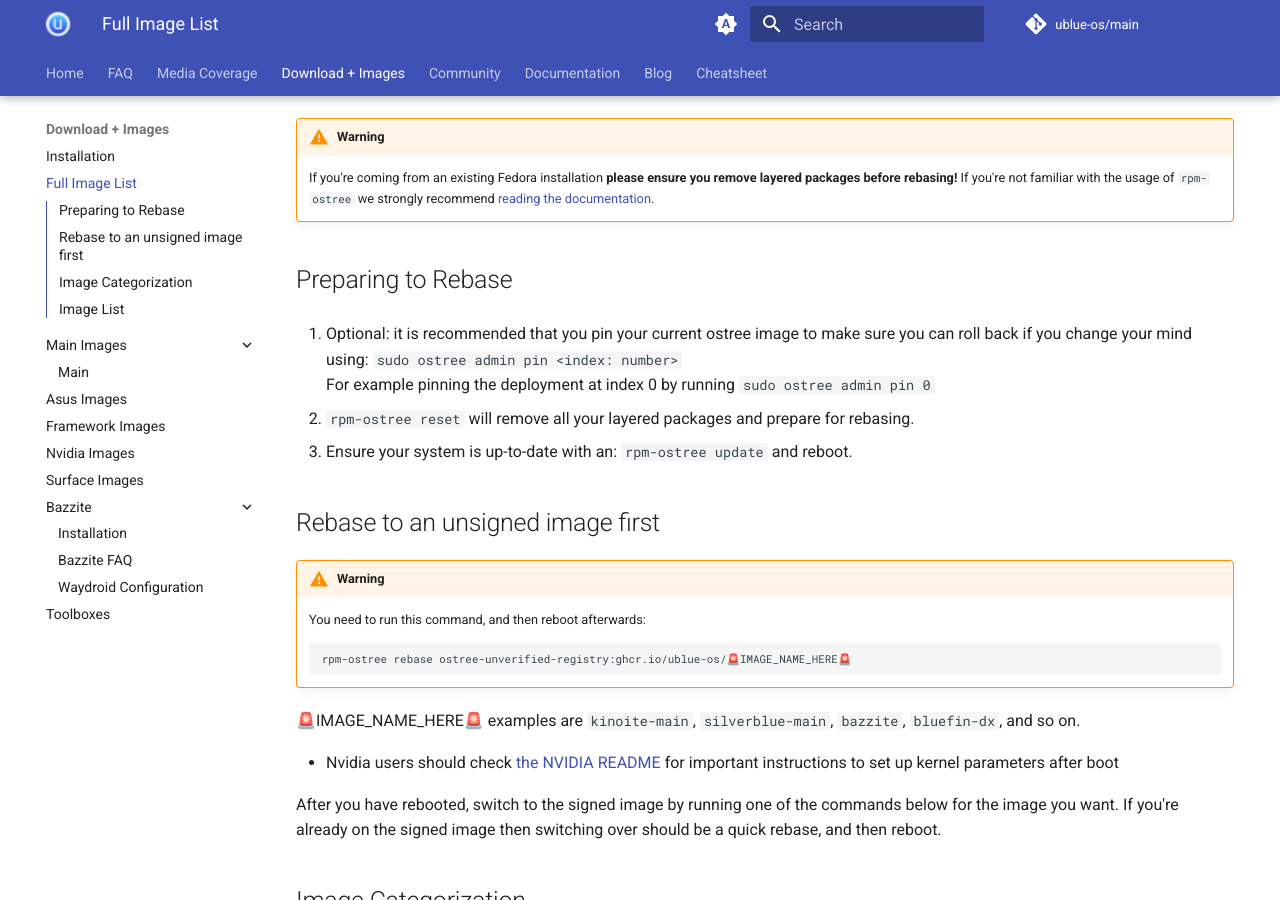
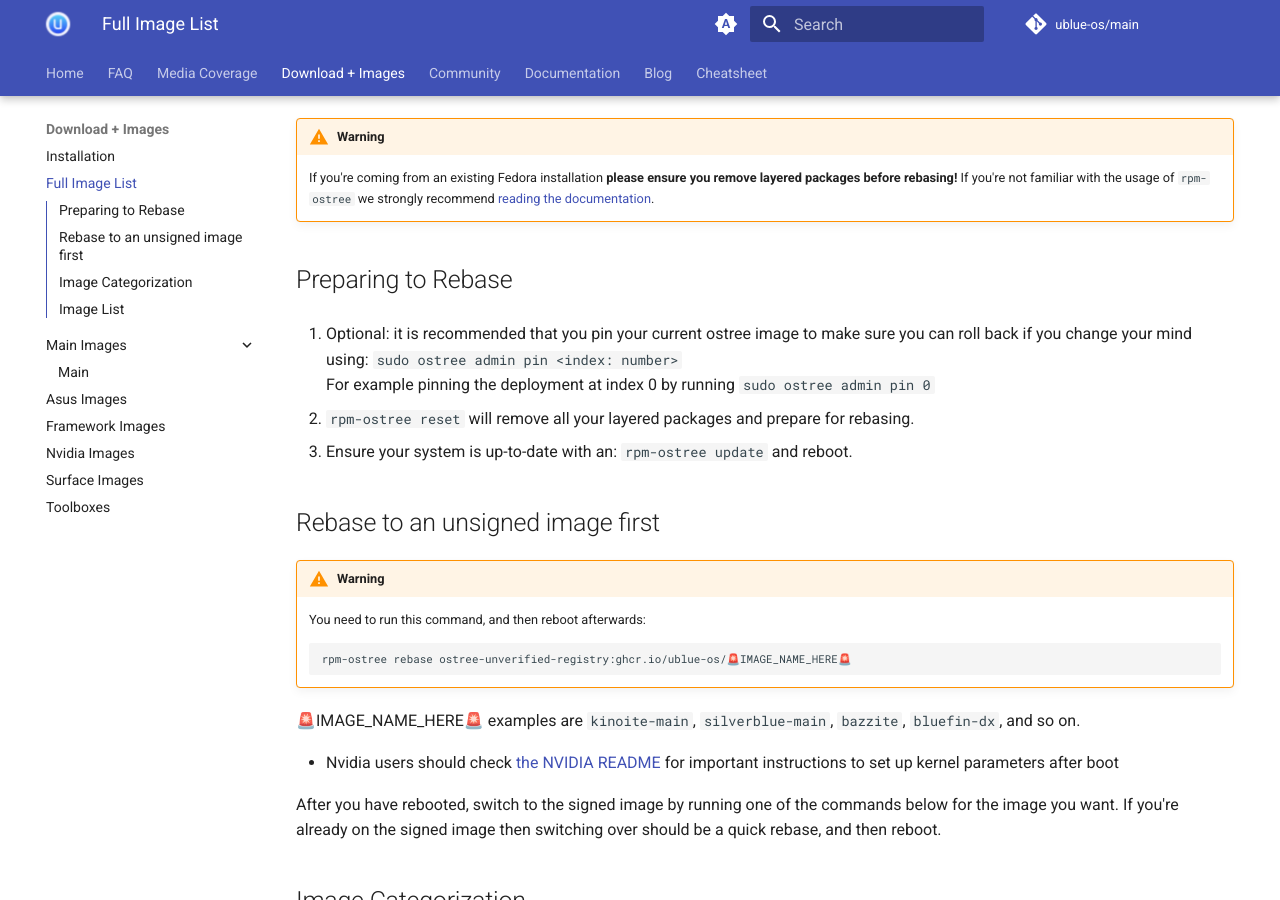
Before and after one commit to ublue-os/website, an MkDocs documentation site: the page built from docs/images.md, in a window 1280 px wide and 900 px high, scrolled down 321 px. Built offline with MkDocs 1.6.1 and Material for MkDocs 9.7.7, drawn with Linux system fonts in a browser that asks for light colours; comment, search, counter and statistics services are not loaded.

Commit message:
fix: Remove Bazzite info (DNM until next Bazzite release) (#662)
Do not merge this until this release is ready: https://github.com/ublue-os/bazzite/pull/521

The Bazzite README is up to date with Discourse documentation, but the newest release still links the website for installation guide and FAQ, and even if it isn't in the best place right now, users will be confused if they click on something leading to a 404 page.

```diff
--- a/mkdocs.yml
+++ b/mkdocs.yml
@@ -102,11 +102,6 @@ nav:
       - Framework Images: images/framework.md
       - Nvidia Images: images/nvidia.md
       - Surface Images: images/surface.md
-      - Bazzite:
-          - Introduction: images/bazzite/index.md
-          - Installation: images/bazzite/installation.md
-          - Bazzite FAQ: images/bazzite/FAQ.md
-          - Waydroid Configuration: images/bazzite/waydroid.md
       - Toolboxes: toolboxes.md
   - Community:
       - Mission: mission.md
```
